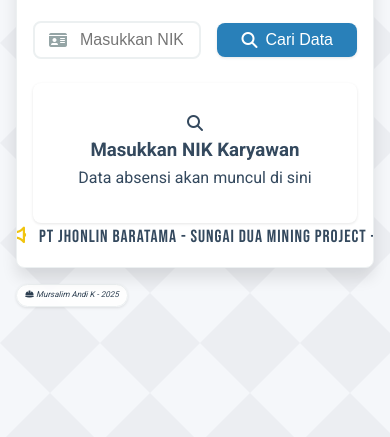
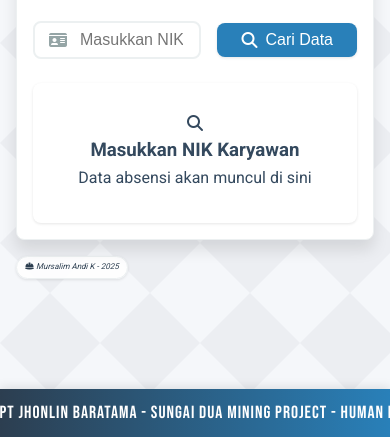
Before and after one commit to mursalim92/HRJB, a plain HTML site: page INDEX.html in a window 390 px wide. Shown: the part 407-844 px from the top of the page. Drawn offline with Linux system fonts and the light colour scheme.

Commit message:
Update INDEX.html

```diff
--- a/INDEX.html
+++ b/INDEX.html
@@ -622,14 +622,18 @@
                 min-width: 35px;
             }
 
-            /* Running Text / Marquee */
-                .marquee-container {
+            /* Running Text Styles */
+            .footer-marquee {
+                position: fixed;
+                bottom: 0;
+                left: 0;
+                right: 0;
                 background: linear-gradient(90deg, var(--primary), var(--accent));
                 color: white;
                 padding: 10px 0;
+                z-index: 100;
+                box-shadow: 0 -2px 10px rgba(0,0,0,0.1);
                 overflow: hidden;
-                    border-radius: var(--radius-md);
-                    margin-top: var(--space-md);
             }
 
             .marquee-content {
@@ -705,6 +709,7 @@
             </div>
         </div>
         <!-- running text -->
+        <div class="footer-marquee">
             <div class="marquee-content">
                 <span>
                     <i class="fas fa-bullhorn"></i> PT JHONLIN BARATAMA - SUNGAI DUA MINING PROJECT - HUMAN RESOURCES SYSTEM -
```
Lines whose indentation alone changed are shown as unchanged.
